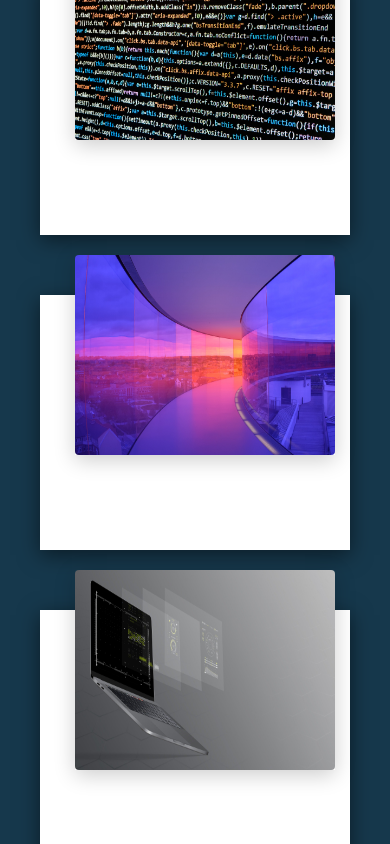
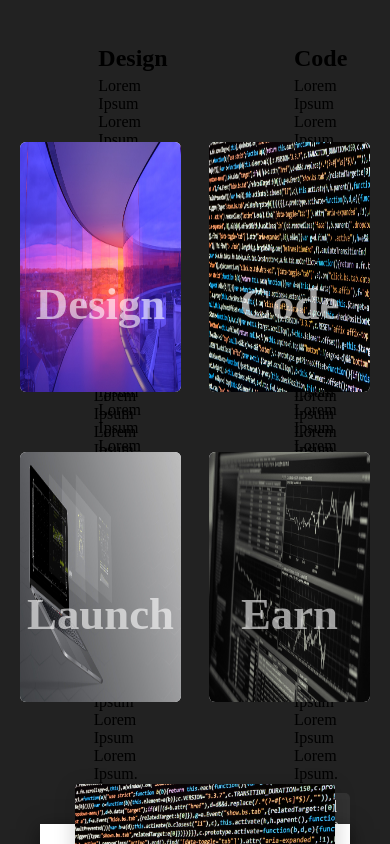
Before and after one commit to J-McKinney/AnimeJS, a React (Create React App) app: page / in a window 390 px wide. Shown: the top 844 px of the page. Built offline with nearby package versions, Linux system fonts and the light colour scheme.

Commit message:
improved the hovercard a bit more but it needs to be responsive still

```diff
--- a/src/App.js
+++ b/src/App.js
@@ -1,5 +1,5 @@
 // import ABG from "./Pages/AnimatedBackGround/AnimatedBG";
-// import CardHover from "./Pages/CardHoverFX/CardHover";
+import CardHover from "./Pages/CardHoverFX/CardHover";
 import CardSlideFX from "./Pages/CardSlideFX/CardSlideFX";
 // import logo from "./logo.svg";
 import "./App.css";
@@ -22,7 +22,7 @@ function App() {
         </a>
       </header> */}
       {/* <ABG /> */}
-      {/* <CardHover /> */}
+      <CardHover />
       <CardSlideFX />
     </div>
   );
--- a/src/Components/CardHover/HoverCard.module.css
+++ b/src/Components/CardHover/HoverCard.module.css
@@ -5,6 +5,7 @@
   display: flex;
   width: 46%;
   margin: 30px 0;
+  border-radius: 6px;
 }
 
 .imgBx {
@@ -20,6 +21,7 @@
   align-items: center;
   overflow: hidden;
   transition: 0.5s ease-in-out;
+  border-radius: 6px;
 }
 
 .card:hover .imgBx {
@@ -29,6 +31,9 @@
   top: calc(50% - 75px);
   transition: 0.5s ease-in-out;
   /* background: #ff0057; */
+  /* background: #61dafb; */
+  content: attr(data-text);
+  font-size: 0.7em;
 }
 
 .card .imgBx::before {
@@ -43,14 +48,15 @@
   font-weight: 700;
 }
 
-/* .card .imgBx img {
-  max-width: 100px;
+.card .imgBx img {
+  max-width: 100%;
   transition: 0.5s ease-in-out;
 }
 
 .card:hover .imgBx img {
-  max-width: 75px;
-} */
+  /* max-width: 75px; */
+  max-width: 100%;
+}
 
 .card .content {
   position: absolute;
@@ -72,7 +78,9 @@
 .card .content a {
   display: inline-block;
   margin-top: 10px;
+  margin-left: 30px;
   padding: 5px 10px;
+  border-radius: 5px;
   background: #333;
   text-decoration: none;
   color: #fff;
```
